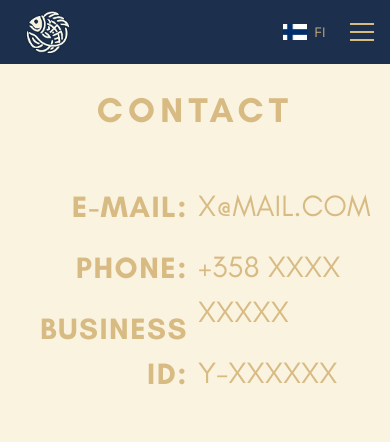
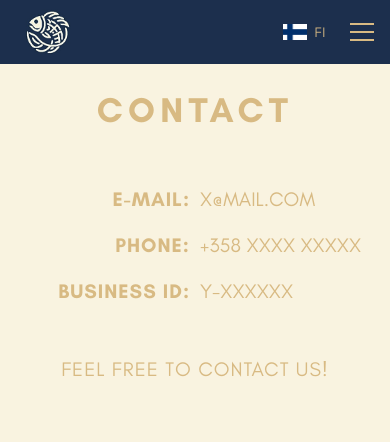
Before and after one commit to yougetduhpicture/NordicFishJewelry, a React (Vite) app: page /contact in a window 390 px wide. Shown: the top 442 px of the page. Built offline with nearby package versions, Linux system fonts and the light colour scheme.

Commit message:
feat: contact page's contact-link and contact-label are now smaller at screen under 642px for the mobile scalability

```diff
--- a/src/styles/components.css
+++ b/src/styles/components.css
@@ -839,6 +839,11 @@
   font-weight: 700;
   letter-spacing: 0.05em;
 }
+@media screen and (max-width: 642px) {
+  .contact-label {
+    font-size: 20px;
+  }
+}
 
 .contact-link {
   color: var(--color-gold);
@@ -846,6 +851,11 @@
   transition: opacity var(--transition-fast);
 }
 
+@media screen and (max-width: 642px) {
+  .contact-link {
+    font-size: 20px;
+  }
+}
 .contact-link:hover {
   text-decoration: underline;
 }
```
